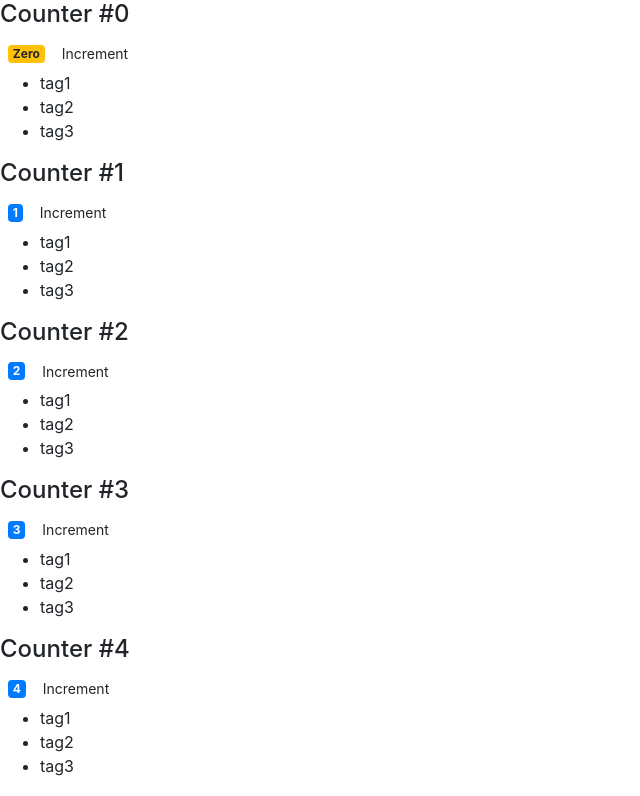
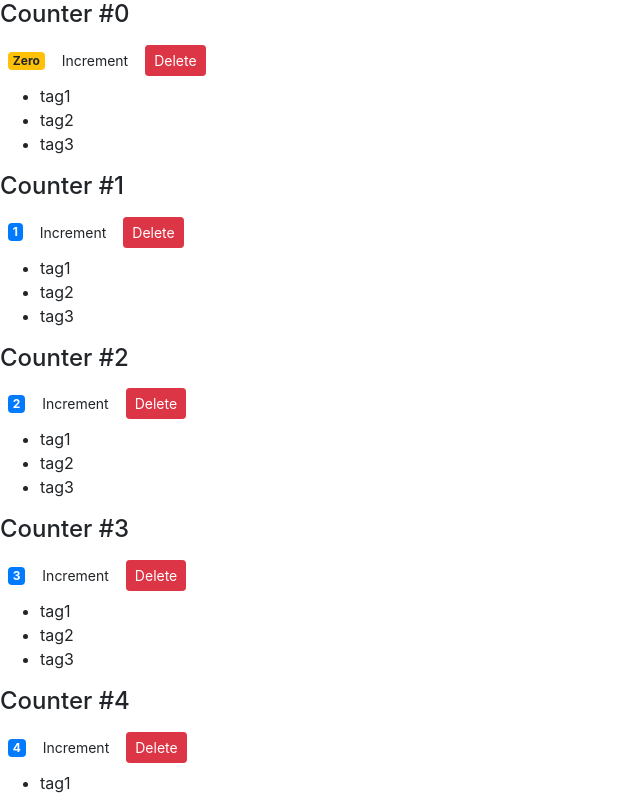
Before and after one commit to cbermedina/React-Course, a React (Create React App) app: page / in a window 1280 px wide. Shown: the top 796 px of the page, without its empty margins (0-640 px from the left). Built offline with nearby package versions, Linux system fonts and the light colour scheme.

Commit message:
Updating the state

```diff
--- a/src/components/counter.jsx
+++ b/src/components/counter.jsx
@@ -1,7 +1,7 @@
 import React, { Component } from 'react';
 class Counter  extends Component {
     state = {
-        value: this.props.value,
+        value: this.props.counter.value,
         tags: ['tag1','tag2','tag3']
     };
 
@@ -21,6 +21,9 @@
             {this.state.tags.length === 0 && "Please create a new tag!"}
             <span  className={this.getBadgeClasses()}>{this.formatCount()}</span>
             <button onClick={ () => this.handleIncrement({ id: this.state.value })} className="btn btn-secundary btn-sm">Increment</button>
+            <button
+            onClick={ () => this.props.onDelete(this.props.counter.id)}
+            className="btn btn-danger btn-sm m-2">Delete</button>
             {this.renderTags()}
         </React.Fragment>);
     }
@@ -32,7 +35,7 @@
     }
 
     formatCount(){
-        return this.state.value ===0 ? <h8>Zero</h8> : this.state.value;
+        return this.state.value === 0 ? <h8>Zero</h8> : this.state.value;
     }
 }
 export default Counter;
--- a/src/components/counters.jsx
+++ b/src/components/counters.jsx
@@ -11,11 +11,19 @@
             { id:5, value:5 }
         ]
      }
+     handleDelete = counterId => {
+       console.log('Event handler delete called', counterId);
+       const counters = this.state.counters.filter(c => c.id !== counterId);
+       this.setState({counters});
+     }
 
     render() {
         return (<div>
             {this.state.counters.map(counter =>(
-                <Counter Key={counter.id} value={counter.value} selected={true} >
+                <Counter
+                   key={counter.id}
+                   onDelete={this.handleDelete}
+                   counter={counter}>
                   <h4>Counter #{counter.id}</h4>
                 </Counter>
             ))}
```
